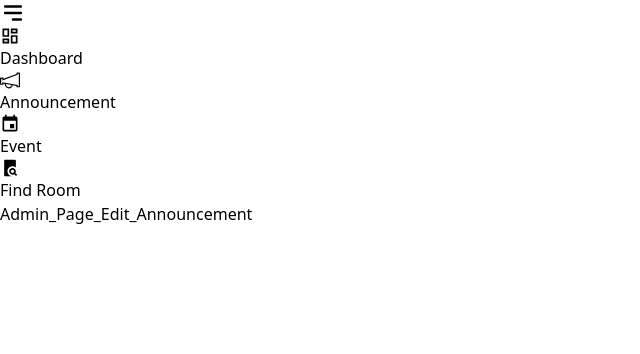
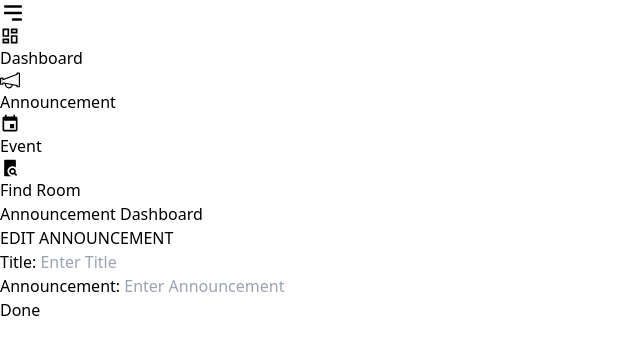
Before and after one commit to Noliel/UpangPath, a React (Vite) app in the folder UpangPathways/: page /admin/edit/announcement/1 in a window 1280 px wide. Shown: the top 354 px of the page, without its empty margins (0-640 px from the left). Built offline with nearby package versions, Linux system fonts and the light colour scheme; no server answers.

Commit message:
CRUD IS DONE

```diff
--- a/UpangPathways/src/Admin_Pages/Admin_Page_Announcement.jsx
+++ b/UpangPathways/src/Admin_Pages/Admin_Page_Announcement.jsx
@@ -11,6 +11,14 @@ const Admin_Page_Announcement = () => {
         .then(res => setData(res.data))
         .catch(err => console.log(err))
     }, [])
+
+    const handleDelete = (id) => {
+      axios.delete('http://localhost:8000/delete/announcement/'+ id)
+      .then(res => {
+        location.reload();
+      })
+      .catch(err => console.log(err))
+    }
   return (
     <div className='md:w-full'>
       <div className='flex justify-between p-5 shadow-xl center place-items-center'>
@@ -37,7 +45,7 @@ const Admin_Page_Announcement = () => {
             </div>
             <div className='font-medium flex flex-row-reverse ltr mt-2'>
               <Link to={`/admin/edit/announcement/${announcement_data.ID}`}><RiEdit2Line className='ms-2 text-lg cursor-pointer'/></Link>
-              <FaTrashAlt className='text-red-500 text-lg cursor-pointer'/>
+              <button onClick={() => handleDelete(announcement_data.ID)}><FaTrashAlt className='text-red-500 text-lg cursor-pointer'/></button>
             </div>
           </div>
         </div>
--- a/UpangPathways/src/Admin_Pages/CREATE_UPDATE_DELETE/Admin_Page_Edit_Announcement.jsx
+++ b/UpangPathways/src/Admin_Pages/CREATE_UPDATE_DELETE/Admin_Page_Edit_Announcement.jsx
@@ -1,8 +1,59 @@
-import React from 'react'
+import axios from 'axios'
+import React, { useEffect, useState } from 'react'
+import { useNavigate, useParams } from 'react-router-dom'
+
 
 const Admin_Page_Edit_Announcement = () => {
+
+    const {id} = useParams()
+    const navigate = useNavigate()
+
+    useEffect(() => {
+        axios.get('http://localhost:8000/read/announcement/' +id)
+        .then(res => {
+            console.log(res)
+            setValues({...values, title: res.data[0].title, announcement: res.data[0].announcement})
+        })
+        .catch(err => console.log(err))
+    }, [])
+    const [values, setValues] = useState({
+        title: '',
+        announcement: '',
+    })
+    const handleUpdate = (event) => {
+        event.preventDefault();
+        axios.put('http://localhost:8000/update/announcement/' +id, values)
+        .then(res => {
+            console.log(res)
+            navigate('/admin/announcement')
+        }).catch(err => console.log(err))
+    }
   return (
-    <div>Admin_Page_Edit_Announcement</div>
+    <div className='md:w-full'>
+        <div className='flex justify-between p-5 shadow-xl center place-items-center'>
+          <h1 className='font-bold'>Announcement Dashboard</h1>
+        </div>
+        <div className='p-5 md:w-full grid grid-cols-3 gap-4 content-center '>
+            <div className=''>
+                <form onSubmit={handleUpdate}>
+                    <h2>EDIT ANNOUNCEMENT </h2>
+                    <div>
+                        <label htmlFor=''>Title: </label>
+                        <input class="placeholder-green-800 border border-green-800 rounded-lg" type='text' placeholder='Enter Title' value={values.title}
+                        onChange={ev_data => setValues({...values, title: ev_data.target.value})}
+                        />
+                    </div>
+                    <div>
+                        <label htmlFor=''>Announcement:  </label>
+                        <input class="placeholder-green-800 border border-green-800 rounded-lg" type='text' placeholder='Enter Announcement' value={values.announcement}
+                        onChange={ev_data => setValues({...values, announcement: ev_data.target.value})}
+                        />
+                    </div>
+                    <button className='bg-green-600 p-3 rounded-lg text-white'>Done</button>
+                </form>
+            </div>
+        </div>
+    </div>
   )
 }
 
--- a/UpangPathways/src/User_Pages/User_Page_SchoolMap.jsx
+++ b/UpangPathways/src/User_Pages/User_Page_SchoolMap.jsx
@@ -1,28 +1,9 @@
-import * as React from 'react';
-import Box from '@mui/material/Box';
-import Popper from '@mui/material/Popper';
+import React from 'react'
 
+const User_Page_SchoolMap = () => {
+  return (
+    <div>User_Page_SchoolMap</div>
+  )
+}
 
-export default function SimplePopper() {
-  const [anchorEl, setAnchorEl] = React.useState(null);
-
-  const handleClick = (event) => {
-    setAnchorEl(anchorEl ? null : event.currentTarget);
-  };
-
-  const open = Boolean(anchorEl);
-  const id = open ? 'simple-popper' : undefined;
-
-  return (
-    <div>
-      <button aria-describedby={id} type="button" onClick={handleClick}>
-        Toggle Popper
-      </button>
-      <Popper id={id} open={open} anchorEl={anchorEl}>
-        <Box sx={{ border: 1, p: 1, bgcolor: 'background.paper' }}>
-          The content of the Popper.
-        </Box>
-      </Popper>
-    </div>
-  );
-}
+export default User_Page_SchoolMap
```
Also changed, not shown: 1 other file (tests, documents, lock files or other folders).
